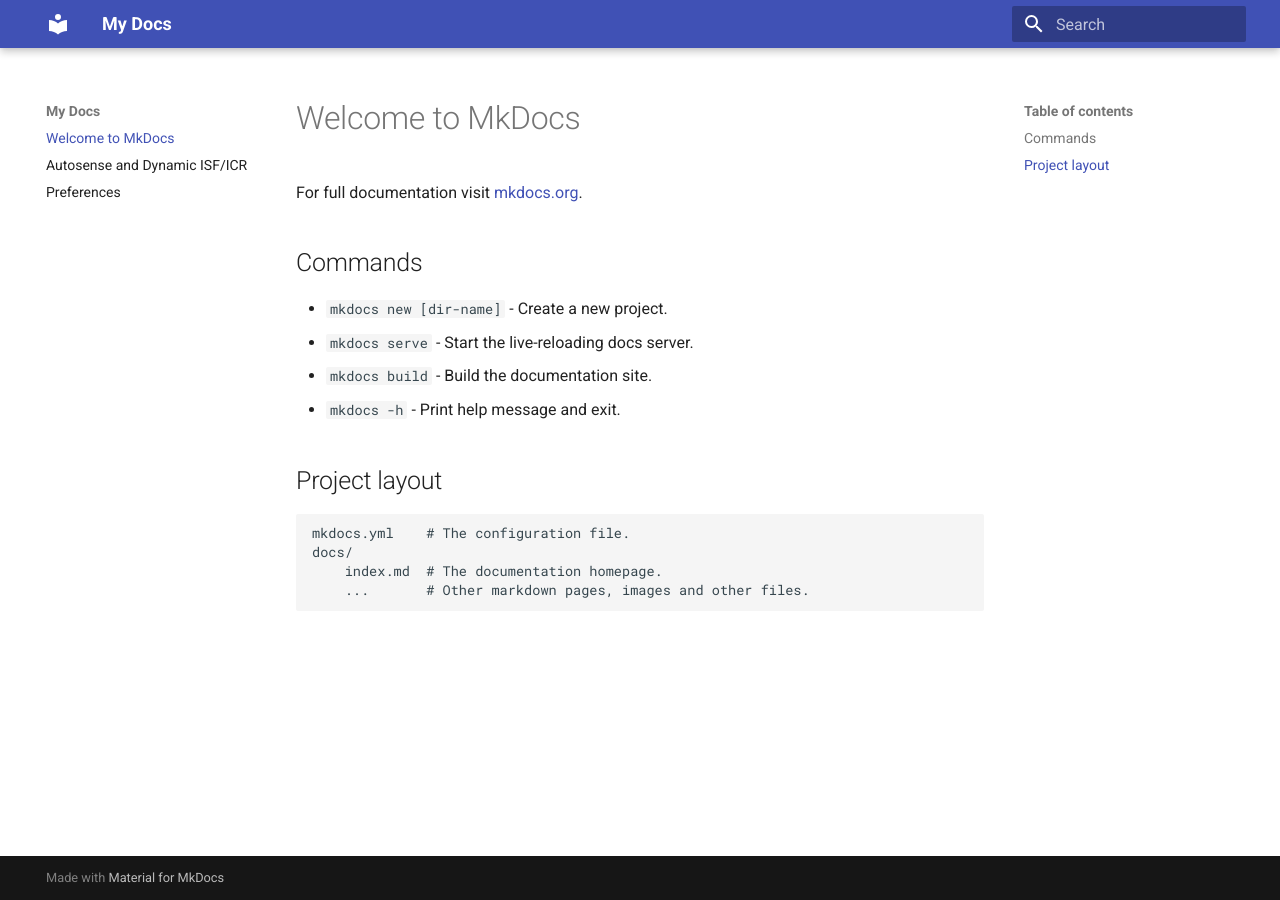
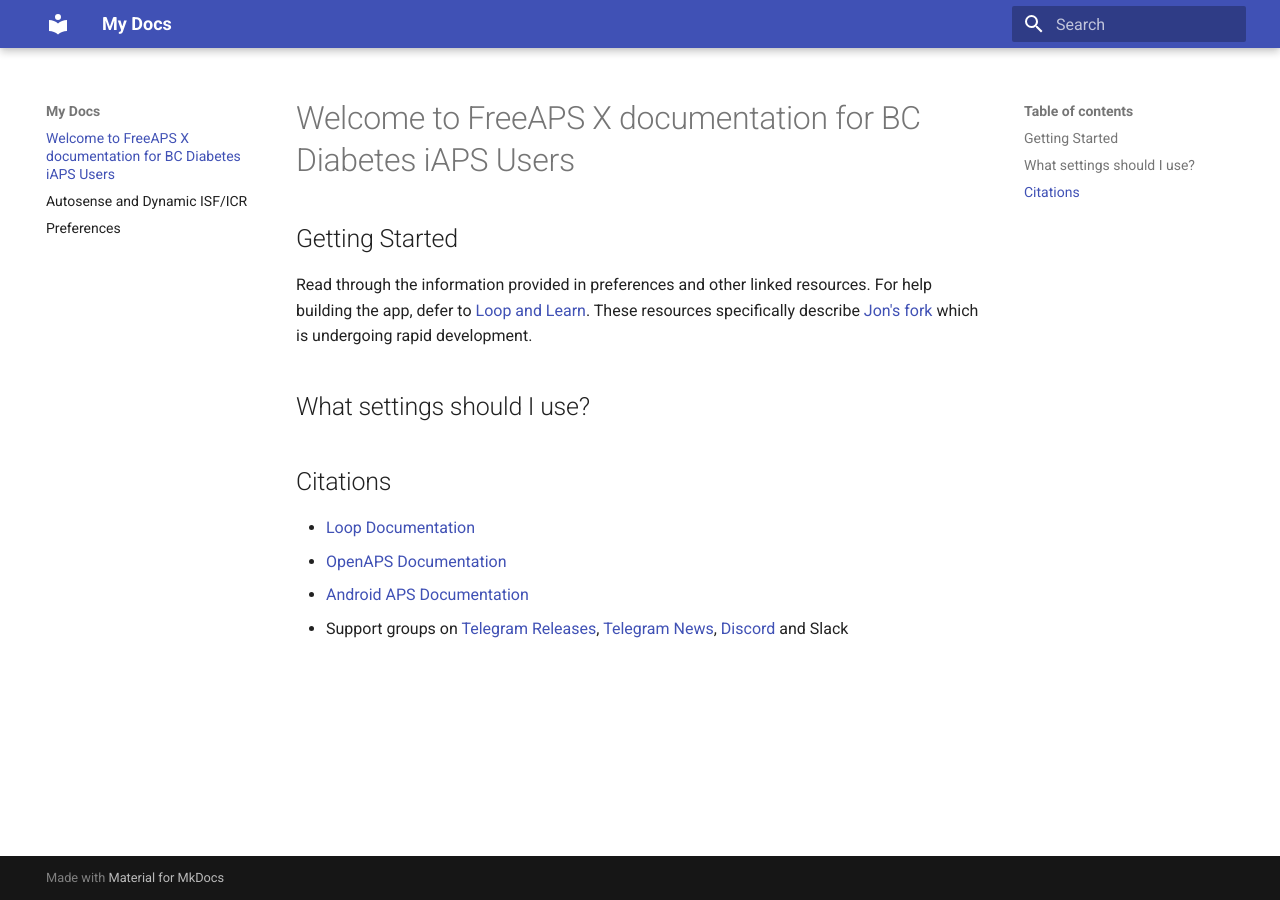
Before and after one commit to adamakeo/faxDocument, an MkDocs documentation site: the page built from docs/index.md, in a window 1280 px wide. Built offline with MkDocs 1.6.1 and Material for MkDocs 9.7.7, drawn with Linux system fonts in a browser that asks for light colours.

Commit message:
New formula

```diff
--- a/docs/index.md
+++ b/docs/index.md
@@ -1,17 +1,12 @@
-# Welcome to MkDocs
+# Welcome to FreeAPS X documentation for BC Diabetes iAPS Users
 
-For full documentation visit [mkdocs.org](https://www.mkdocs.org).
+## Getting Started
+Read through the information provided in preferences and other linked resources. For help building the app, defer to <a href="https://www.loopandlearn.org/freeaps-x/">Loop and Learn</a>. These resources specifically describe <a href="https://github.com/Jon-b-m/freeaps">Jon's fork</a> which is undergoing rapid development.
 
-## Commands
+## What settings should I use?
 
-* `mkdocs new [dir-name]` - Create a new project.
-* `mkdocs serve` - Start the live-reloading docs server.
-* `mkdocs build` - Build the documentation site.
-* `mkdocs -h` - Print help message and exit.
-
-## Project layout
-
-    mkdocs.yml    # The configuration file.
-    docs/
-        index.md  # The documentation homepage.
-        ...       # Other markdown pages, images and other files.
+## Citations
+- <a href="https://loopkit.github.io/loopdocs/">Loop Documentation</a>
+- <a href="https://openaps.readthedocs.io/">OpenAPS Documentation</a>
+- <a href="https://androidaps.readthedocs.io/">Android APS Documentation</a>
+- Support groups on <a href="https://t.me/s/FreeAPSX_News">Telegram Releases</a>, <a href="https://t.me/FreeAPSX_Eng">Telegram News</a>, <a href="https://discord.gg/32VCtN3tMF">Discord</a> and Slack
```
Also changed, not shown: docs/autosens-dynamic.md (+7 -1 lines).
